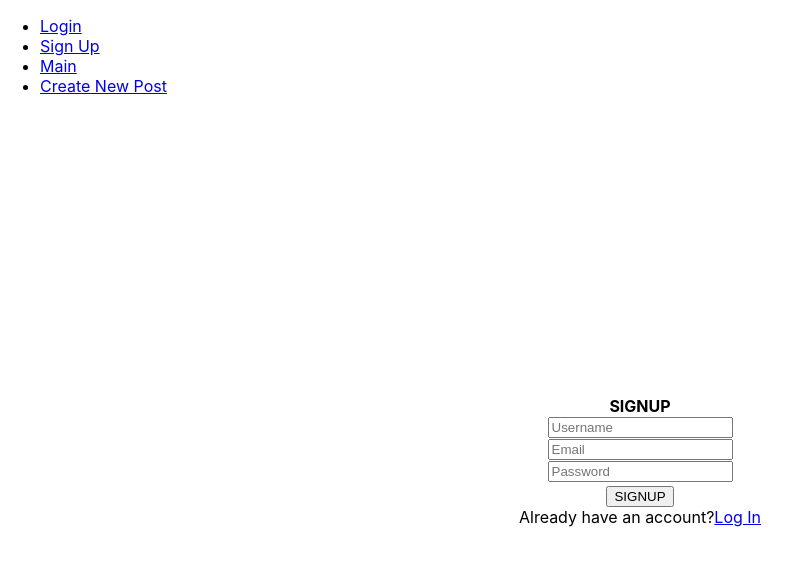
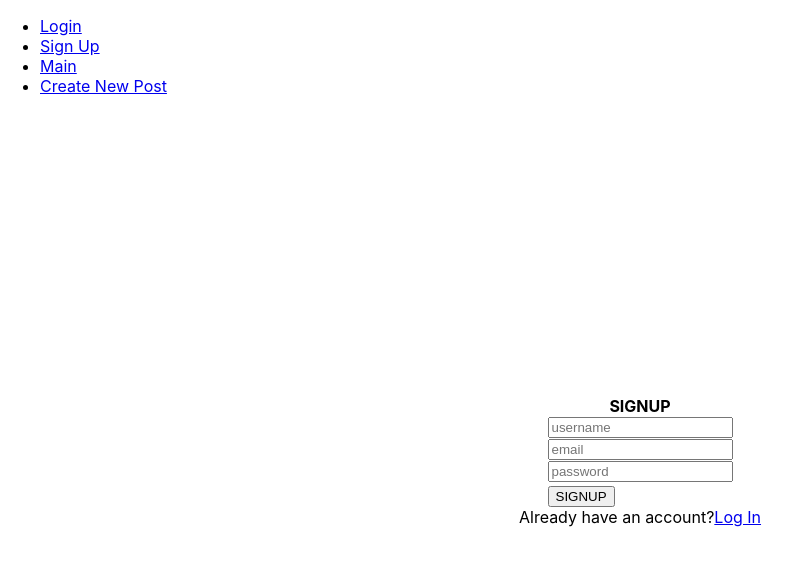
Before and after one commit to ethan-tam33/full-stack-final-project, a React (Create React App) app in the folder finalproject/frontend/: page /home in a window 1280 px wide. Shown: the top 566 px of the page, without its empty margins (0-800 px from the left). Built offline with nearby package versions, Linux system fonts and the light colour scheme.

Commit message:
Change SignUp.js structure

```diff
--- a/finalproject/frontend/src/components/SignUp.js
+++ b/finalproject/frontend/src/components/SignUp.js
@@ -6,24 +6,31 @@ import { useNavigate } from "react-router-dom";
 
 const URL = 'http://localhost:3030/user';
 
+
 const SignUp = ({ h }) => {
-  const [username, setUsername] = useState();
-  const [email, setEmail] = useState();
-  const [password, setPassword] = useState();
+
+  const [signUpValues, setSignUpValues] = useState({
+    username: "",
+    email: "",
+    password: "",
+  });
+
   const navigate = useNavigate();
   const regex = /^[^\s@]+@[^\s@]+\.[^\s@]+$/;
+  const [records, setRecords] = useState([]);
+  console.log("Being called!")
 
-  const onSubmit = () => {
-    // Validates if an email is valid.
-    if (!regex.test(email)) {
+
+  const handleSubmit = (e) => {
+      if (!regex.test(signUpValues.email)) {
         console.log("Invalid email.");
       } else {
+        setRecords([...records, signUpValues])
+        console.log({ "username": signUpValues.username, "email": signUpValues.email,
+        "password": signUpValues.password });
 
-      console.log({ "username": username, "email": email,
-      "password": password });
-
-      axios.post(URL + '/signup', { "username": username, "email": email,
-          "password": password })
+        axios.post(URL + '/signup', { "username": signUpValues.username, "email": signUpValues.email,
+            "password": signUpValues.password })
             .then((res) => {
                 console.log("LOGGED IN!");
                 console.log(res.data.token);
@@ -31,27 +38,50 @@ const SignUp = ({ h }) => {
             })
             .catch((err) => (console.log(err.response.data)));
 
+        setSignUpValues({
+            fullName: "",
+            address: "",
+            number: "",
+            occupation: ""
+        });
       }
     }
 
-  return <div className="login-page">
+  return (
+   <div className="login-page">
       <div className="login-text">
           SIGNUP
       </div>
-    <div>
-      <input type="text" placeholder="Username" value={username} onChange={e => setUsername(e.target.value)} />
-    </div>
-    <div>
-      <input type="text" placeholder="Email" value={email} onChange={e => setEmail(e.target.value)} />
-    </div>
-    <div>
-      <input type="text" placeholder="Password" value={password} onChange={e => setPassword(e.target.value)} />
-    </div>
-    <button style={{ marginTop: '4px'}} onClick={onSubmit}>
-      SIGNUP
-    </button>
+      <form onSubmit={(e) => handleSubmit(e)}>
+        <input
+          placeholder="username"
+          value={signUpValues.username}
+          onChange={(e) =>
+            setSignUpValues({ ...signUpValues, username: e.target.value })
+          }
+        ></input>
+        <br />
+        <input
+          placeholder="email"
+          value={signUpValues.email}
+          onChange={(e) =>
+            setSignUpValues({ ...signUpValues, email: e.target.value })
+          }
+        ></input>
+        <br />
+        <input
+          placeholder="password"
+          value={signUpValues.password}
+          onChange={(e) =>
+            setSignUpValues({ ...signUpValues, password: e.target.value })
+          }
+        ></input>
+        <br />
+        <button type="submit" style={{ marginTop: '4px'}}>SIGNUP</button>
+      </form>
     <div>Already have an account?<Link to="/login">Log In</Link></div>
   </div>
+  )
 }
 
 export default SignUp;
```
Lines whose indentation alone changed are shown as unchanged.
